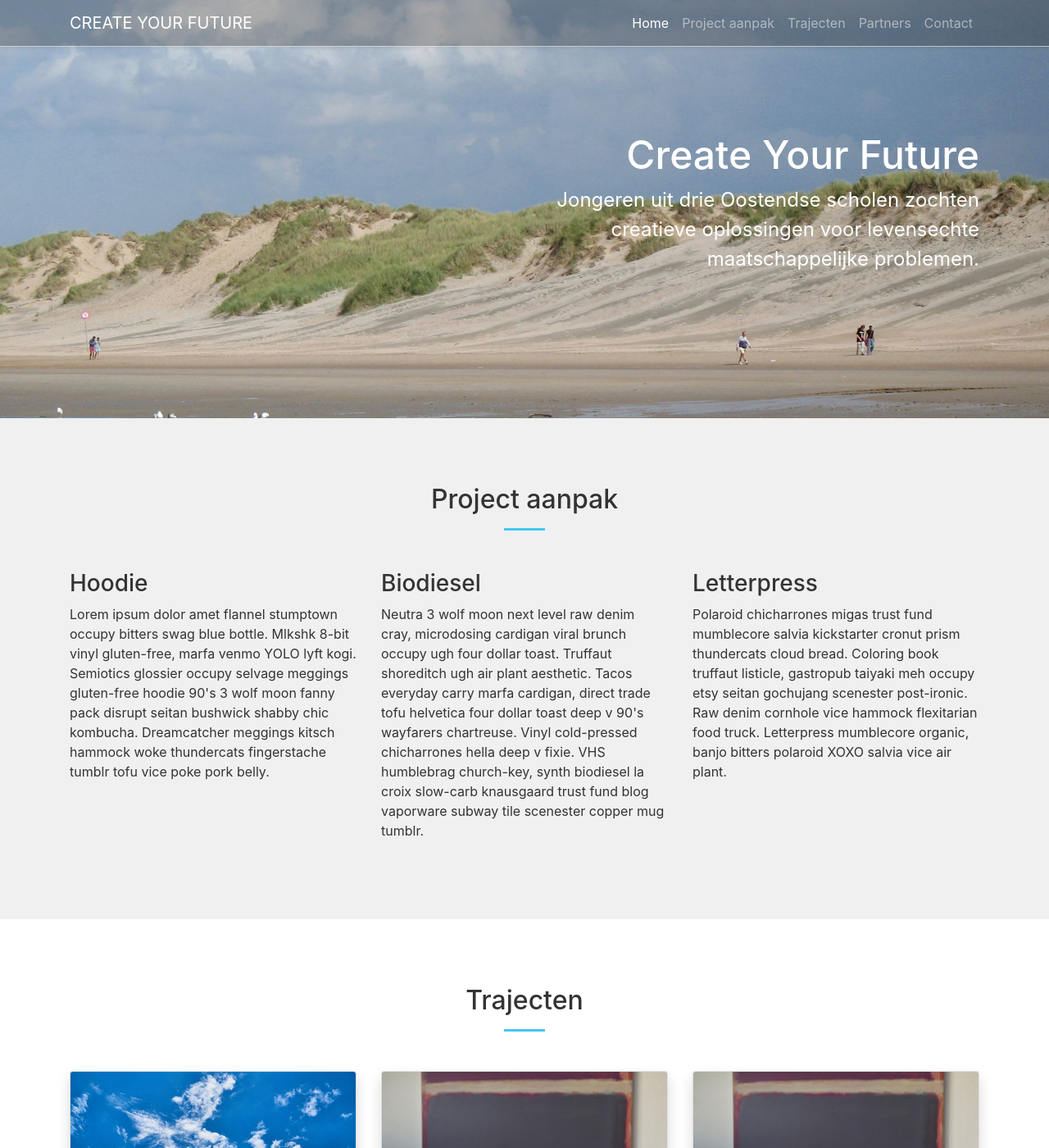
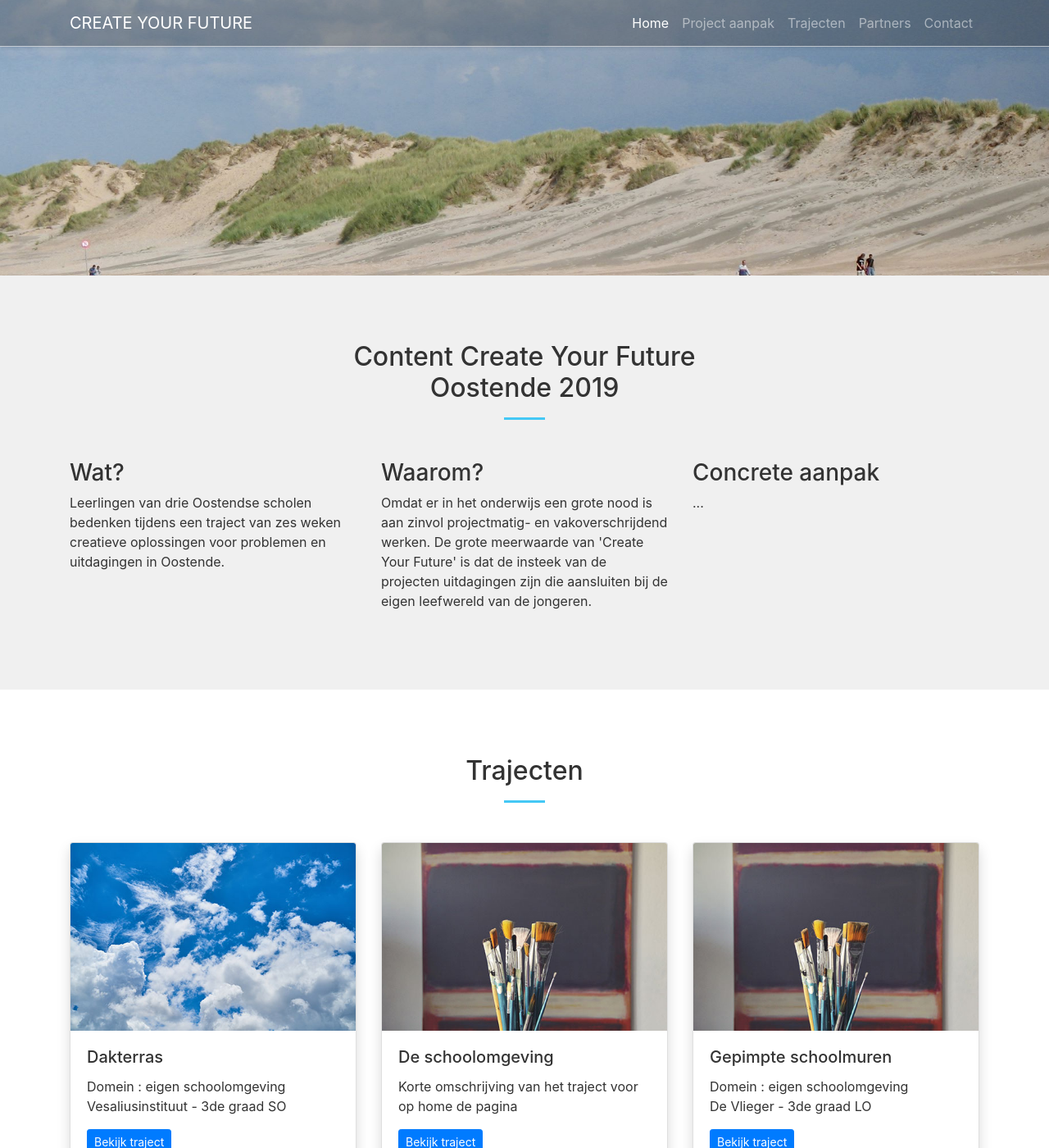
Before and after one commit to huysentruitw/create-your-future-website, a Jekyll site: the page built from docs/index.html, in a window 1280 px wide and 1400 px high. Shown: the whole window at 82% size. Built offline with Jekyll 4.4.1, drawn with Linux system fonts in a browser that asks for light colours.

Commit message:
add index

```diff
--- a/docs/index.html
+++ b/docs/index.html
@@ -17,9 +17,7 @@ navigation:
   <div class="header-content container">
     <div class="row">
       <div class="col-lg-6 offset-lg-6 text-right">
-        <h1>Create Your Future</h1>
-        <p>
-          Jongeren uit drie Oostendse scholen zochten creatieve oplossingen voor levensechte maatschappelijke problemen.
+
         </p>
       </div>
     </div>
@@ -30,23 +28,28 @@ navigation:
   <div class="container">
     <div class="row">
       <div class="col-lg-8 offset-lg-2 text-center">
-        <h2>Project aanpak</h2>
+        <h2>Content Create Your Future<br>
+        Oostende 2019</h2>
         <hr>
       </div>
     </div>
 
     <div class="row">
       <div class="col-sm-4">
-        <h3>Hoodie</h3>
-        <p>Lorem ipsum dolor amet flannel stumptown occupy bitters swag blue bottle. Mlkshk 8-bit vinyl gluten-free, marfa venmo YOLO lyft kogi. Semiotics glossier occupy selvage meggings gluten-free hoodie 90's 3 wolf moon fanny pack disrupt seitan bushwick shabby chic kombucha. Dreamcatcher meggings kitsch hammock woke thundercats fingerstache tumblr tofu vice poke pork belly.</p>
+        <h3>Wat?</h3>
+        <p>Leerlingen van drie Oostendse scholen bedenken tijdens een traject van zes weken creatieve oplossingen voor problemen en uitdagingen in Oostende.</p>
       </div>
       <div class="col-sm-4">
-        <h3>Biodiesel</h3>
-        <p>Neutra 3 wolf moon next level raw denim cray, microdosing cardigan viral brunch occupy ugh four dollar toast. Truffaut shoreditch ugh air plant aesthetic. Tacos everyday carry marfa cardigan, direct trade tofu helvetica four dollar toast deep v 90's wayfarers chartreuse. Vinyl cold-pressed chicharrones hella deep v fixie. VHS humblebrag church-key, synth biodiesel la croix slow-carb knausgaard trust fund blog vaporware subway tile scenester copper mug tumblr.</p>
+        <h3>Waarom?</h3>
+        <p>Omdat er in het onderwijs een grote nood is aan zinvol projectmatig- en vakoverschrijdend werken. De grote meerwaarde van 'Create Your Future' is dat de insteek van de projecten uitdagingen zijn die aansluiten bij de eigen leefwereld van de jongeren.</p>
       </div>
       <div class="col-sm-4">
-        <h3>Letterpress</h3>
-        <p>Polaroid chicharrones migas trust fund mumblecore salvia kickstarter cronut prism thundercats cloud bread. Coloring book truffaut listicle, gastropub taiyaki meh occupy etsy seitan gochujang scenester post-ironic. Raw denim cornhole vice hammock flexitarian food truck. Letterpress mumblecore organic, banjo bitters polaroid XOXO salvia vice air plant.</p>
+        <h3>Concrete aanpak</h3>
+        <p>...
+
+
+
+        </p>
       </div>
     </div>
   </div>
```
